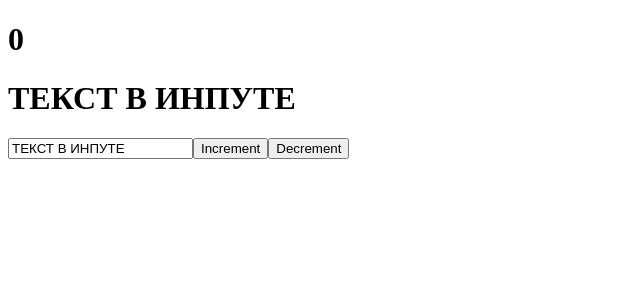
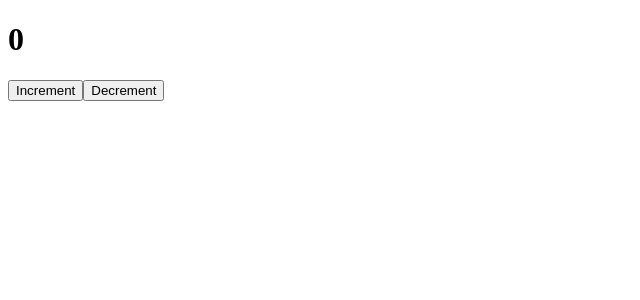
Before and after one commit to Vituspl/my-react-fundamental, a React (Create React App) app: page / in a window 1280 px wide. Shown: the top 300 px of the page, without its empty margins (0-640 px from the left). Built offline with nearby package versions, Linux system fonts and the light colour scheme.

Commit message:
Функциональный компонент Counter

```diff
--- a/src/App.js
+++ b/src/App.js
@@ -1,38 +1,13 @@
 import React, {useState} from 'react';
+import Counter from './components/Counter';
 
 function App() {
-    // Создаем состояние счетчика с помощью ф-ии setState(0) c начальным 0
-    const [likes, setLikes] = useState(0);
-    // Сделаем еще одно состояние для инпута
-    const [value, setValue] = useState('ТЕКСТ В ИНПУТЕ');
-
-    function increment() {
-// Счетчик лайков меняем не на прямую, а через ф-ию setLikes, которая меняет состояние.
-        setLikes(likes + 1);
-        console.log(likes);
-    }
-
-    function decrement() {
-        setLikes(likes - 1);
-        console.log(likes);
-    }
 
     return (
-        // Добавим шаблон для инпута передадим переменную value
-        // Создадим инпут со слушателем события onChange()
         <div className="App">
-            <h1>{likes}</h1>
-            <h1>{value}</h1>
-            <input
-                type="text"
-                value={value}
-                onChange={event => setValue(event.target.value)}/>
-            <button onClick={increment}>Increment</button>
-            <button onClick={decrement}>Decrement</button>
+            <Counter/>
         </div>
     );
 }
-// Теперь когда пишем в инпут, это сразу отображается в заголовке.
-// Т.е. меняем значение компонента value, изменяя его состояния через setValue.
-// Это называется управляемый компонент.
+
 export default App;
--- /dev/null
+++ b/src/components/Counter.jsx
@@ -0,0 +1,28 @@
+/** Выделим отдельно счетчик лайков в отдельный компонент */
+// сниппет для создания компонента rsc
+import React, {useState} from 'react';
+
+const Counter = () => {
+    const [count, setCount] = useState(0);
+
+    function increment() {
+// Счетчик лайков меняем не на прямую, а через ф-ию setLikes, которая меняет состояние.
+        setCount(count + 1);
+        console.log(count);
+    }
+
+    function decrement() {
+        setCount(count - 1);
+        console.log(count);
+    }
+
+    return (
+        <div>
+            <h1>{count}</h1>
+            <button onClick={increment}>Increment</button>
+            <button onClick={decrement}>Decrement</button>
+        </div>
+    );
+};
+
+export default Counter;
```
